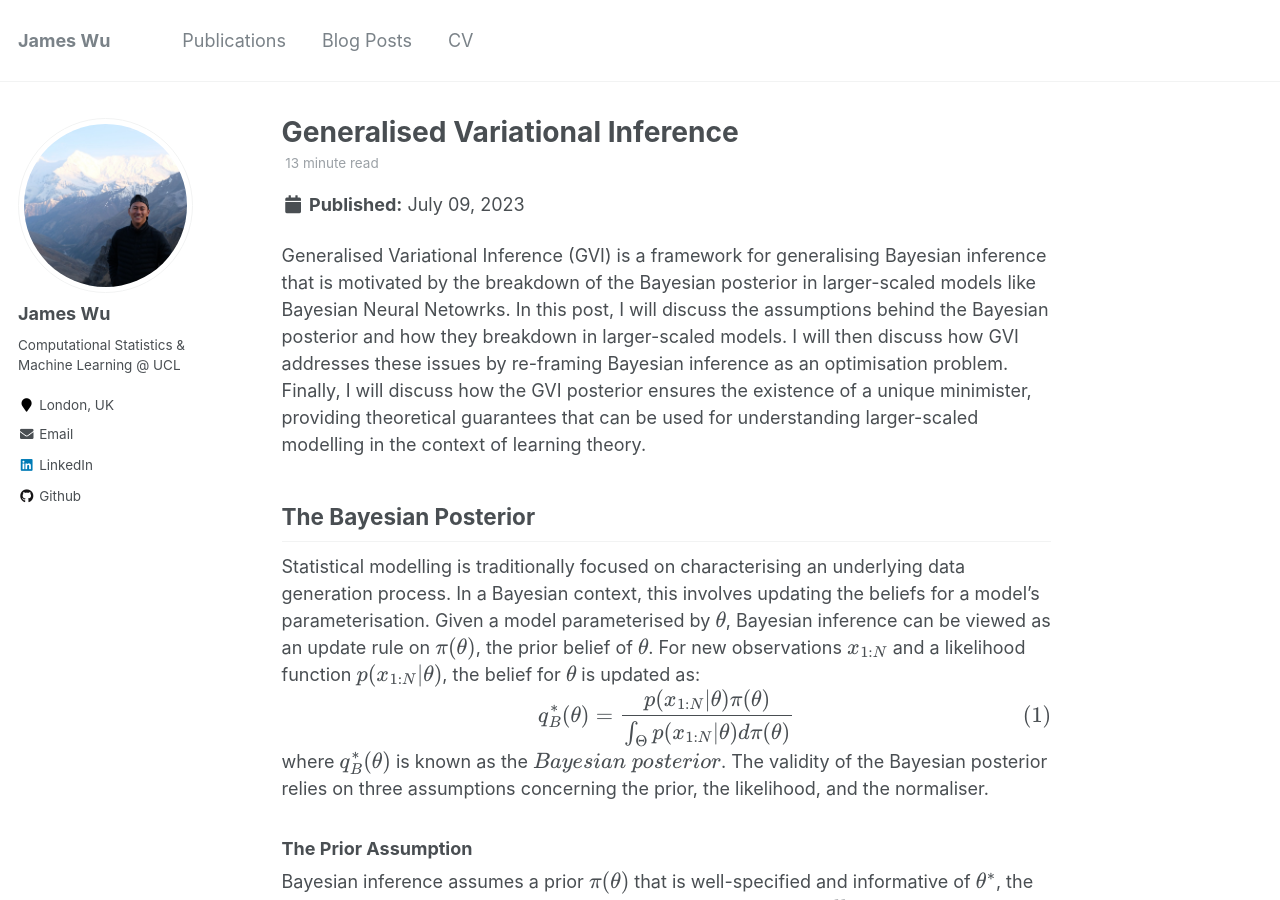
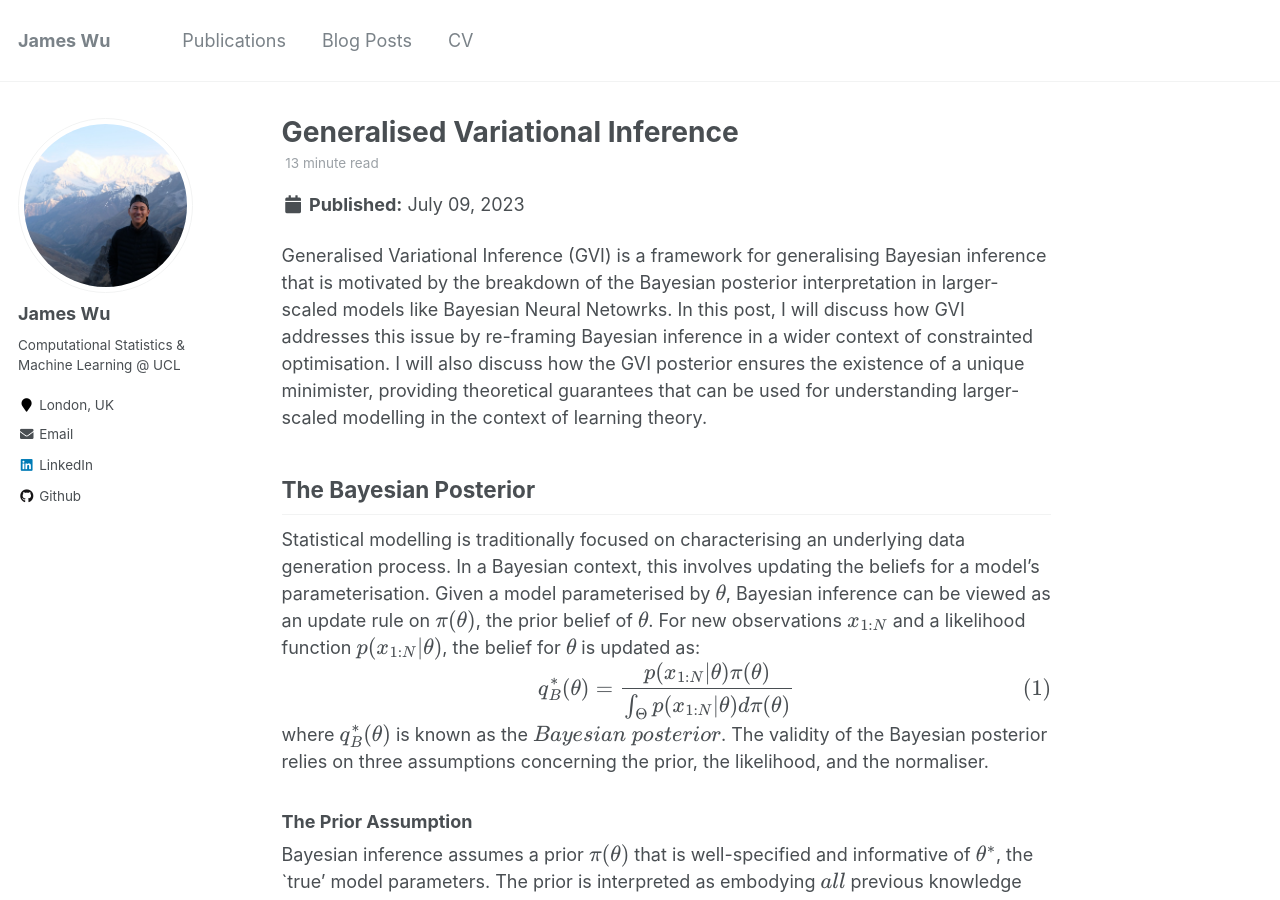
Before and after one commit to jswu18/jswu18.github.io, a Jekyll site: the page built from _posts/2023-07-09-generalised-variatonal-inference.md, in a window 1280 px wide and 900 px high. Built offline with Jekyll 4.4.1, drawn with Linux system fonts in a browser that asks for light colours; formulas are drawn with MathJax 3.

Commit message:
update blog

```diff
--- a/_posts/2023-07-09-generalised-variatonal-inference.md
+++ b/_posts/2023-07-09-generalised-variatonal-inference.md
@@ -6,7 +6,7 @@ tags:
   - Generalised Variational Inference
   - Bayesian Inference
 ---
-Generalised Variational Inference (GVI) is a framework for generalising Bayesian inference that is motivated by the breakdown of the Bayesian posterior in larger-scaled models like Bayesian Neural Netowrks. In this post, I will discuss the assumptions behind the Bayesian posterior and how they breakdown in larger-scaled models. I will then discuss how GVI addresses these issues by re-framing Bayesian inference as an optimisation problem. Finally, I will discuss how the GVI posterior ensures the existence of a unique minimister, providing theoretical guarantees that can be used for understanding larger-scaled modelling in the context of learning theory.
+Generalised Variational Inference (GVI) is a framework for generalising Bayesian inference that is motivated by the breakdown of the Bayesian posterior interpretation in larger-scaled models like Bayesian Neural Netowrks. In this post, I will discuss how GVI addresses this issue by re-framing Bayesian inference in a wider context of constrainted optimisation. I will also discuss how the GVI posterior ensures the existence of a unique minimister, providing theoretical guarantees that can be used for understanding larger-scaled modelling in the context of learning theory.
 
 ## The Bayesian Posterior
 Statistical modelling is traditionally focused on characterising an underlying data generation process. In a Bayesian context, this involves updating the beliefs for a model's parameterisation. Given a model parameterised by $$\theta$$, Bayesian inference can be viewed as an update rule on $$\pi(\theta)$$, the prior belief of $$\theta$$. For new observations $$x_{1:N}$$ and a likelihood function $$p(x_{1:N}|\theta)$$, the belief for $$\theta$$ is updated as:
```
